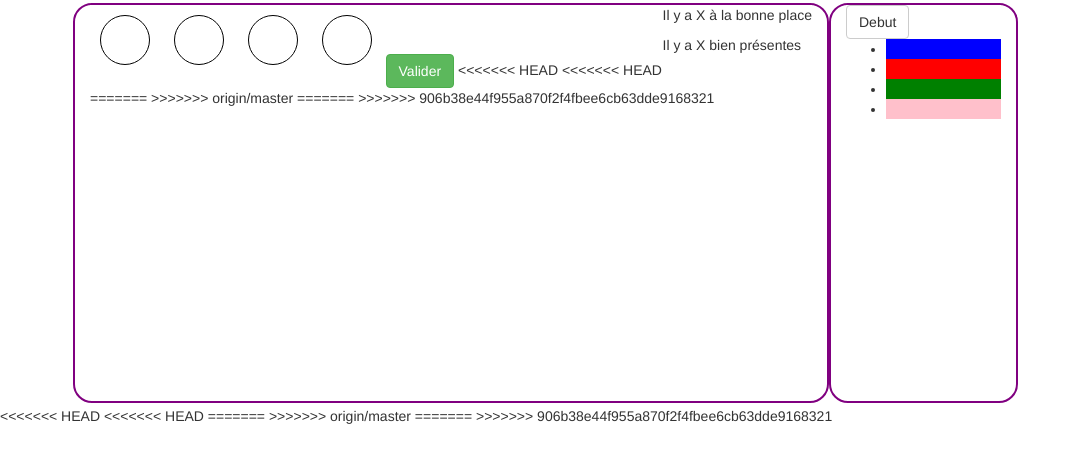
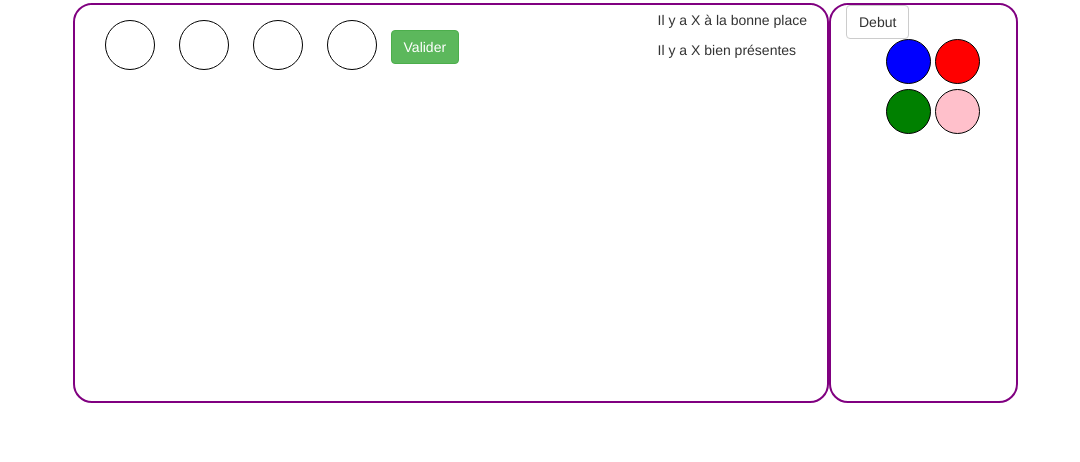
Before and after one commit to Linaida/Mastermind, a website: page src/index.html in a window 1280 px wide. Shown: the whole page, without its empty margins (0-1080 px from the left). Drawn offline with nearby package versions, Linux system fonts and the light colour scheme.

Commit message:
Remove merge conflict markers and unify styles

```diff
--- a/src/index.html
+++ b/src/index.html
@@ -19,8 +19,6 @@
                             <div class="bille "></div>
                             <div class="bille "></div>
                             <button id="" class="btn btn-success btn_valider" >Valider</button>
-<<<<<<< HEAD
-<<<<<<< HEAD
                             <div id="indiceBlock">
                                 <p>
                                  Il y a <span id="bille_bp">X</span> à la bonne place
@@ -29,12 +27,6 @@
                                  Il y a <span id="bille_p">X</span> bien présentes
                                 </p>
                             </div>
-
-
-=======
->>>>>>> origin/master
-=======
->>>>>>> 906b38e44f955a870f2f4fbee6cb63dde9168321
                         </div>
 
 
@@ -71,14 +63,6 @@
 <script src="assets/bootstrap/dist/js/bootstrap.js"></script>
 <script src="js/main.js"></script>
 
-<<<<<<< HEAD
-<<<<<<< HEAD
-<script src="http://udkka8533997.devlinda.koding.io:35729/livereload.js"></script>
-=======
 <script src="http://devlinda.koding.io:35729/livereload.js"></script>
->>>>>>> origin/master
-=======
-<script src="http://devlinda.koding.io:35729/livereload.js"></script>
->>>>>>> 906b38e44f955a870f2f4fbee6cb63dde9168321
 </body>
 </html>
--- a/src/less/main.less
+++ b/src/less/main.less
@@ -73,33 +73,16 @@ h1 {
 }
 
 #testBlock{
-<<<<<<< HEAD:src/less/main.less
-<<<<<<< HEAD:src/less/main.less
-
-
+    padding : 5px;
 }
 .btn_valider{
     vertical-align: top;
     margin-top : 20px;
 }
 // Bloc qui apparait après la validation de la ligne//
-
 #indiceBlock {
  float:right;
 }
-=======
-=======
->>>>>>> 906b38e44f955a870f2f4fbee6cb63dde9168321:src/less/main.less
-    padding : 5px;
-
-
-
-}
-
-<<<<<<< HEAD:src/less/main.less
->>>>>>> origin/master:src/less/main.less
-=======
->>>>>>> 906b38e44f955a870f2f4fbee6cb63dde9168321:src/less/main.less
 
 
 // La ou sont contenu les couleurs //
@@ -121,11 +104,6 @@ h1 {
 }
 
 
-<<<<<<< HEAD:src/less/main.less
-<<<<<<< HEAD:src/less/main.less
-=======
-=======
->>>>>>> 906b38e44f955a870f2f4fbee6cb63dde9168321:src/less/main.less
 // Bloc qui apparait après la validation de la ligne//
 
 .indices {
@@ -134,9 +112,4 @@ h1 {
   height: 100px;
   background: grey;
   border: 1px solid black;
-<<<<<<< HEAD:src/less/main.less
 }
->>>>>>> origin/master:src/less/main.less
-=======
-}
->>>>>>> 906b38e44f955a870f2f4fbee6cb63dde9168321:src/less/main.less
```
Also changed, not shown: src/css/main.css.
